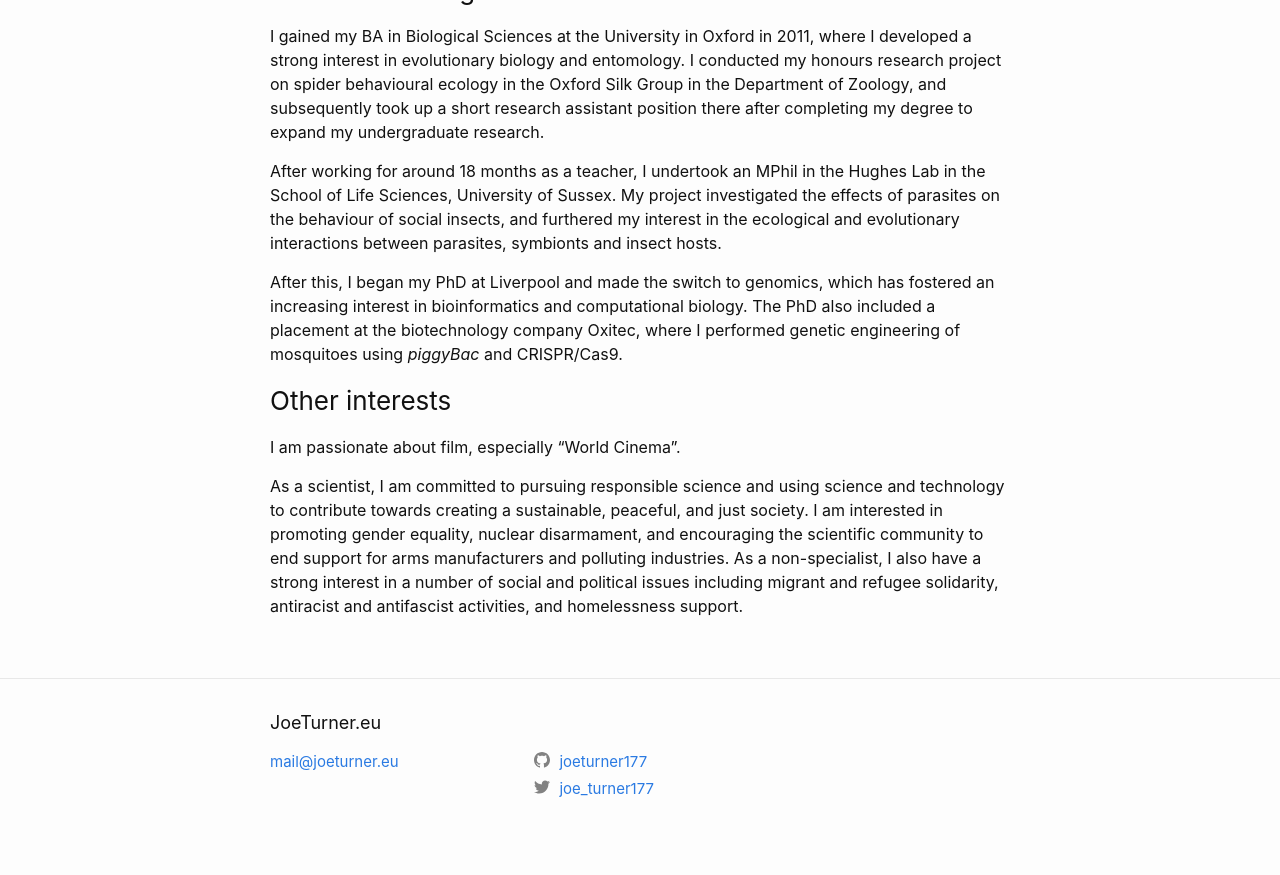
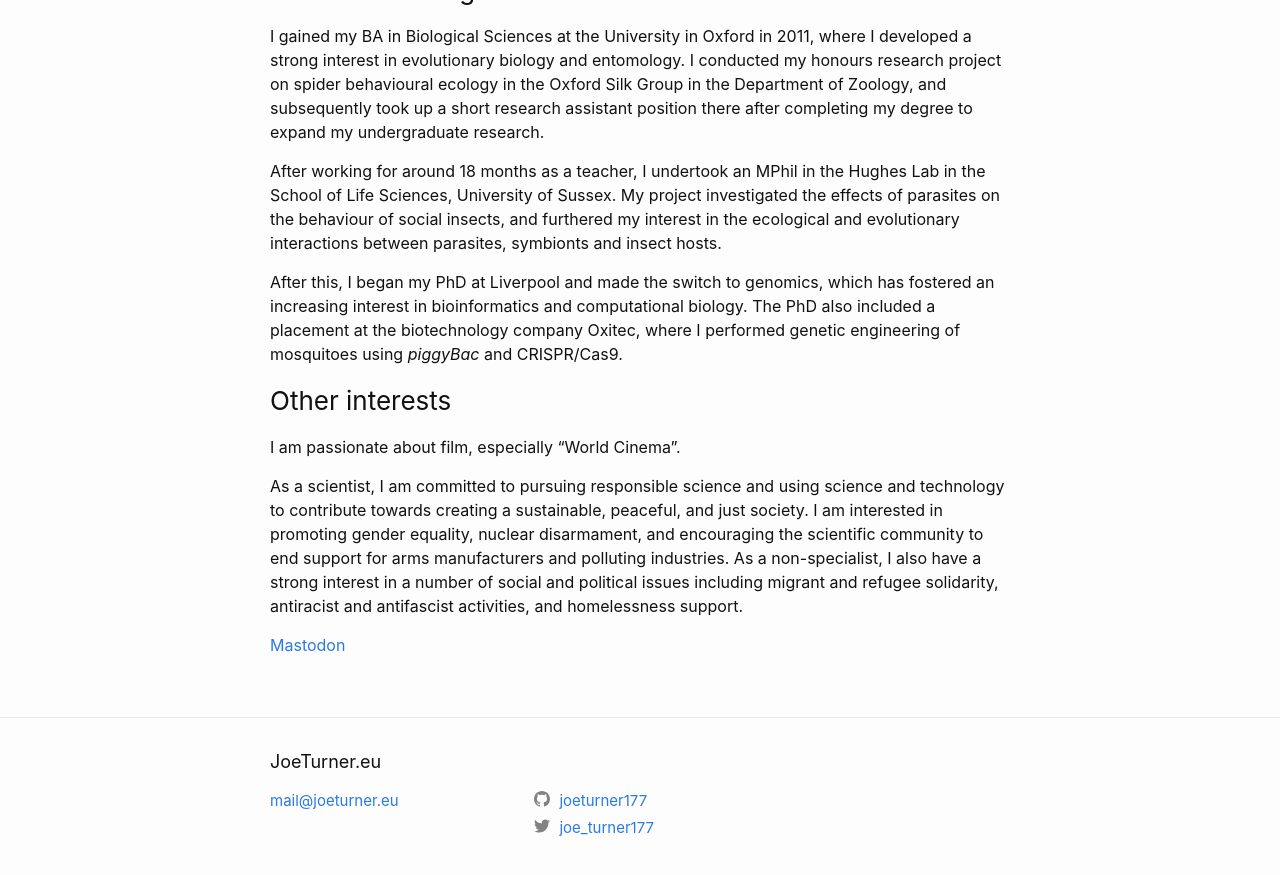
Before and after one commit to joeturner177/joeturner177.github.io, a Jekyll site: the page built from about.md, in a window 1280 px wide and 900 px high, scrolled down 785 px. Shown: the top 875 px of the window. Built offline with Jekyll 4.4.1, drawn with Linux system fonts in a browser that asks for light colours.

Commit message:
Update about.md

```diff
--- a/about.md
+++ b/about.md
@@ -60,3 +60,6 @@ to end support for arms manufacturers and polluting industries. As a
 non-specialist, I also have a strong interest in a number of social and
 political issues including migrant and refugee solidarity, antiracist
 and antifascist activities, and homelessness support.
+
+
+<a rel="me" href="https://scholar.social/@joeturner">Mastodon</a>
```
